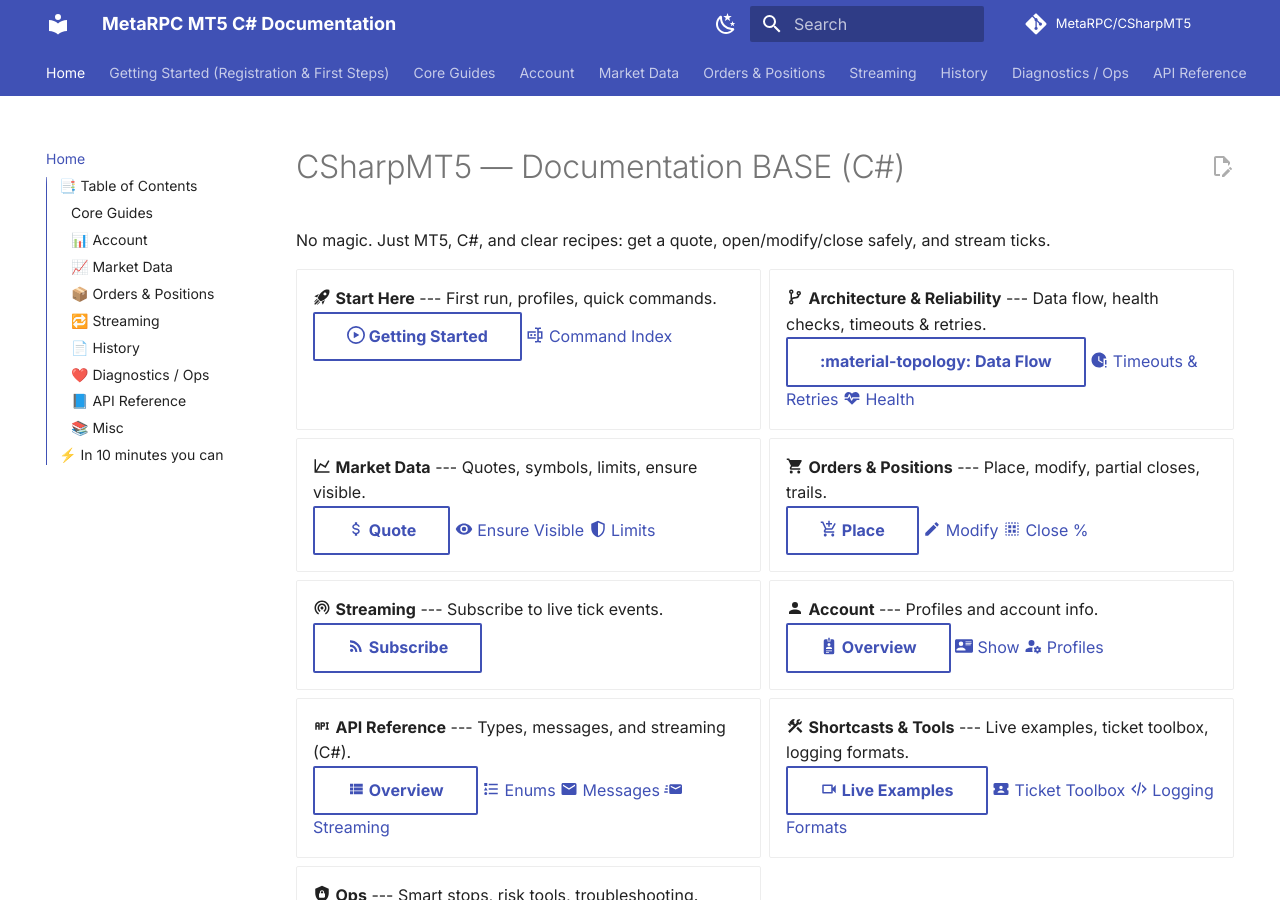
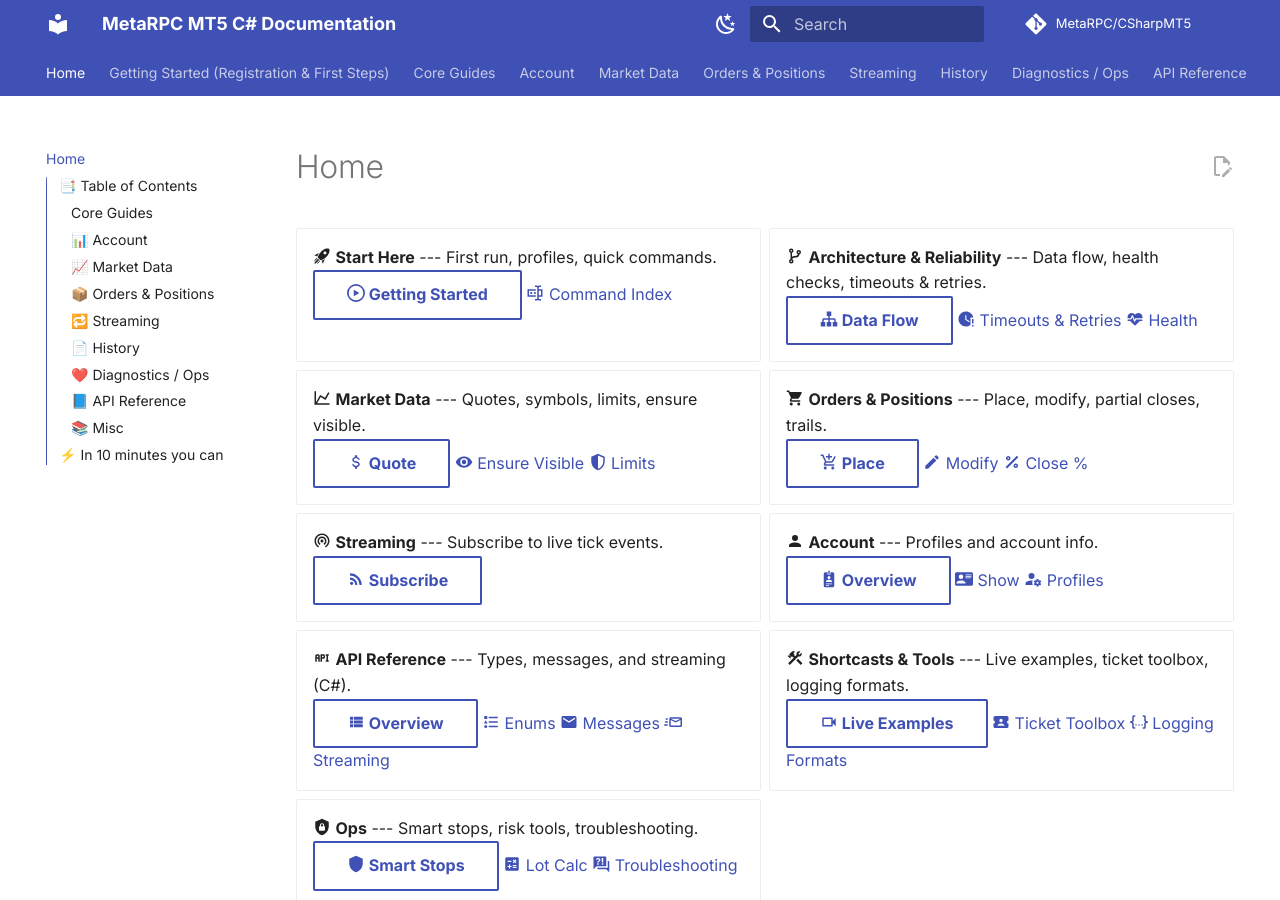
Before and after one commit to MetaRPC/CSharpMT5, an MkDocs documentation site: the page built from docs/Documentation_BASE.md, in a window 1280 px wide and 900 px high. Built offline with MkDocs 1.6.1 and Material for MkDocs 9.7.7, drawn with Linux system fonts in a browser that asks for light colours; comment, search, counter and statistics services are not loaded; part of the change alters nothing that is shown.

Commit message:
Update Documentation_BASE.md

```diff
--- a/docs/Documentation_BASE.md
+++ b/docs/Documentation_BASE.md
@@ -1,7 +1,3 @@
-# CSharpMT5 — Documentation BASE (C#)
-
-No magic. Just MT5, C#, and clear recipes: get a quote, open/modify/close safely, and stream ticks.
-
 <div class="grid cards" markdown>
 
 -   :material-rocket-launch: **Start Here**
@@ -15,7 +11,7 @@ No magic. Just MT5, C#, and clear recipes: get a quote, open/modify/close safely
     ---
     Data flow, health checks, timeouts & retries.
     <br>
-    [:material-topology: Data Flow](Architecture_DataFlow.md){ .md-button }
+    [:material-sitemap: Data Flow](Architecture_DataFlow.md){ .md-button }
     [:material-clock-alert: Timeouts & Retries](Timeouts_RetriesPolicy.md){ .md-button-outline }
     [:material-heart-pulse: Health](Diagnostics/Health.md){ .md-button-outline }
 
@@ -33,7 +29,7 @@ No magic. Just MT5, C#, and clear recipes: get a quote, open/modify/close safely
     <br>
     [:material-cart-plus: Place](Orders_Positions/Place.md){ .md-button }
     [:material-pencil: Modify](Orders_Positions/Modify.md){ .md-button-outline }
-    [:material-select-group: Close %](Orders_Positions/Close.percent.md){ .md-button-outline }
+    [:material-percent-outline: Close %](Orders_Positions/Close.percent.md){ .md-button-outline }
 
 -   :material-broadcast: **Streaming**
     ---
@@ -56,7 +52,7 @@ No magic. Just MT5, C#, and clear recipes: get a quote, open/modify/close safely
     [:material-view-list: Overview](API_Reference/Overview.md){ .md-button }
     [:material-format-list-bulleted-type: Enums](API_Reference/Enums.md){ .md-button-outline }
     [:material-email: Messages](API_Reference/Messages.md){ .md-button-outline }
-    [:material-email-fast: Streaming](API_Reference/Streaming.md){ .md-button-outline }
+    [:material-email-fast-outline: Streaming](API_Reference/Streaming.md){ .md-button-outline }
 
 -   :material-hammer-wrench: **Shortcasts & Tools**
     ---
@@ -64,18 +60,18 @@ No magic. Just MT5, C#, and clear recipes: get a quote, open/modify/close safely
     <br>
     [:material-video-outline: Live Examples](Shortcasts_LiveExamples.md){ .md-button }
     [:material-ticket-account: Ticket Toolbox](Ticket_Toolbox.md){ .md-button-outline }
-    [:material-xml: Logging Formats](Logging_OutputFormats.md){ .md-button-outline }
+    [:material-code-json: Logging Formats](Logging_OutputFormats.md){ .md-button-outline }
 
 -   :material-shield-lock: **Ops**
     ---
     Smart stops, risk tools, troubleshooting.
     <br>
     [:material-shield: Smart Stops](SymbolRules_SmartStops.md){ .md-button }
-    [:material-shield-search: Lot Calc](Risk_Tools/Lot.calc.md){ .md-button-outline }
+    [:material-calculator-variant: Lot Calc](Risk_Tools/Lot.calc.md){ .md-button-outline }
     [:material-frequently-asked-questions: Troubleshooting](Troubleshooting%28FAQ%29.md){ .md-button-outline }
+
 </div>
 
----
 
 ## 📑 Table of Contents
 
```
